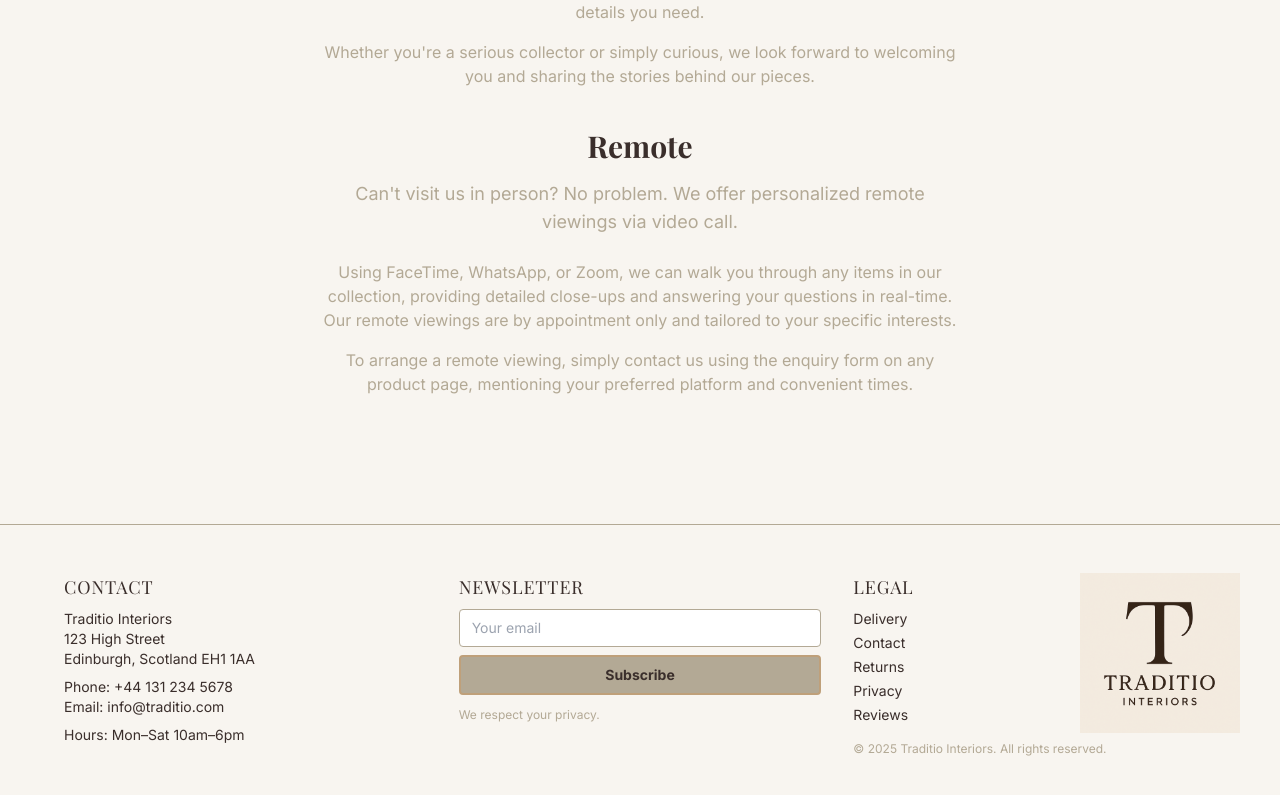
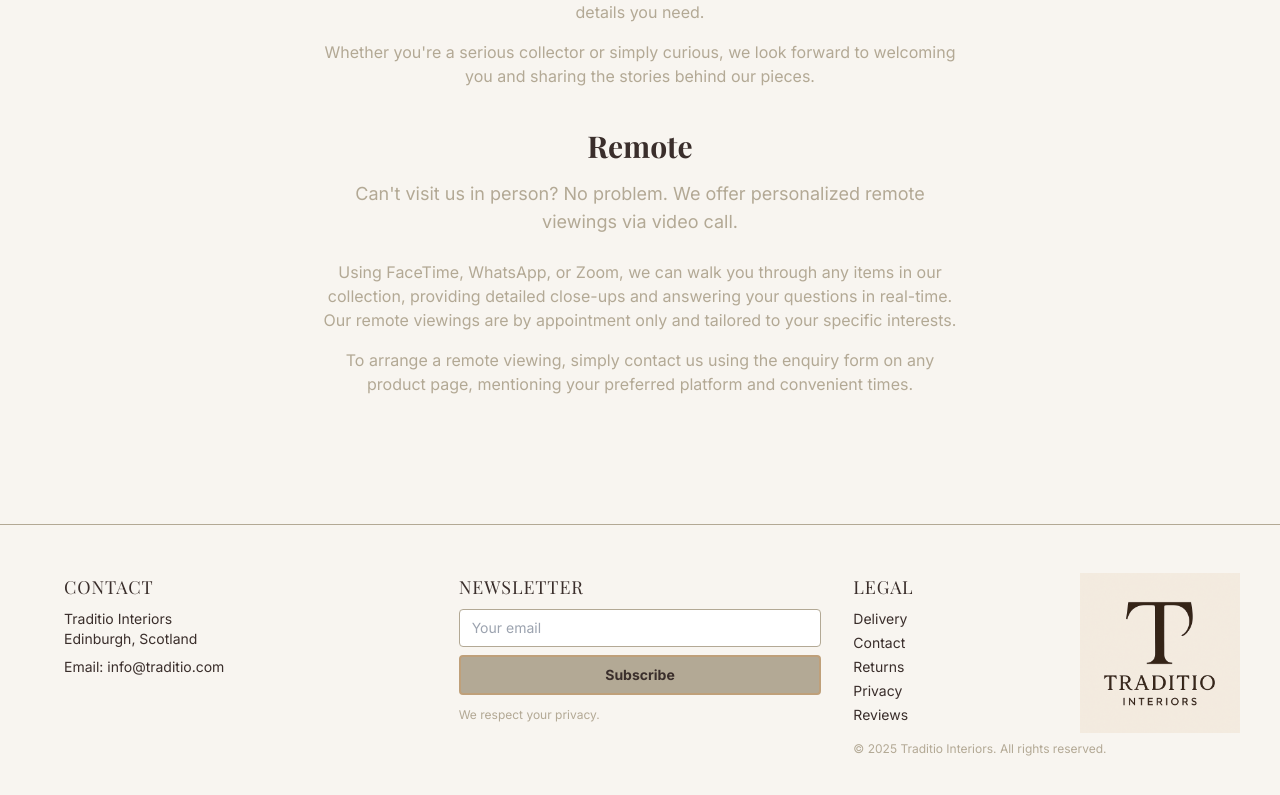
Before and after one commit to AutoJenny/traditio, a Next.js app in the folder traditio-next-site/: page /viewings in a window 1280 px wide. Shown: the part 404-1199 px from the top of the page. Built offline with nearby package versions, Linux system fonts and the light colour scheme.

Commit message:
Update footer to keep Edinburgh location but remove specific contact details

```diff
--- a/traditio-next-site/src/app/layout.tsx
+++ b/traditio-next-site/src/app/layout.tsx
@@ -63,10 +63,8 @@ export default function RootLayout({
           <div className="max-w-[1200px] mx-auto px-6 grid grid-cols-1 md:grid-cols-3 gap-8 relative">
             <div>
               <h3 className="font-heading text-lg mb-2 uppercase tracking-wider">Contact</h3>
-              <p>Traditio Interiors<br/>123 High Street<br/>Edinburgh, Scotland EH1 1AA</p>
-              <p className="mt-2">Phone: <a href="tel:+441312345678" className="hover:underline">+44 131 234 5678</a></p>
-              <p>Email: <a href="mailto:info@traditio.com" className="hover:underline">info@traditio.com</a></p>
-              <p className="mt-2">Hours: Mon–Sat 10am–6pm</p>
+              <p>Traditio Interiors<br/>Edinburgh, Scotland</p>
+              <p className="mt-2">Email: <a href="mailto:info@traditio.com" className="hover:underline">info@traditio.com</a></p>
             </div>
             <div>
               <h3 className="font-heading text-lg mb-2 uppercase tracking-wider">Newsletter</h3>
```
Also changed, not shown: 1 other file (tests, documents, lock files or other folders).
